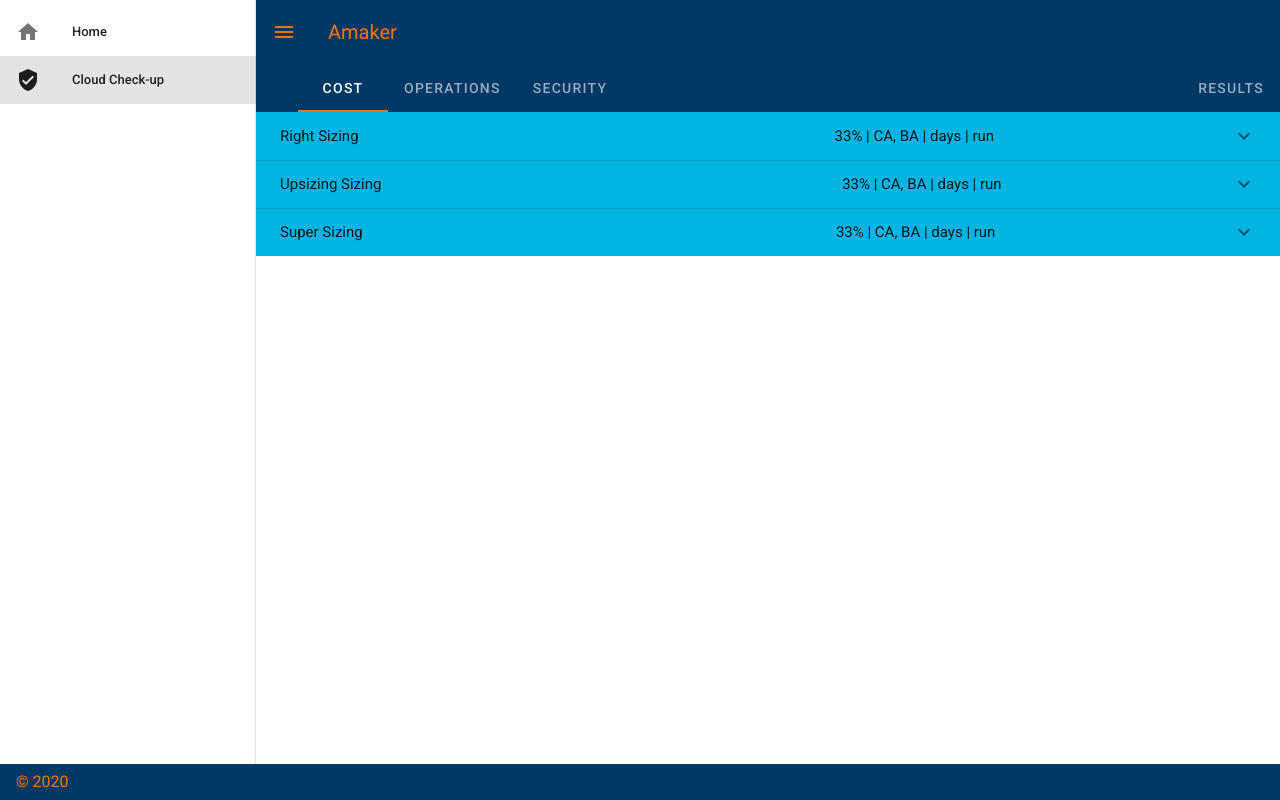
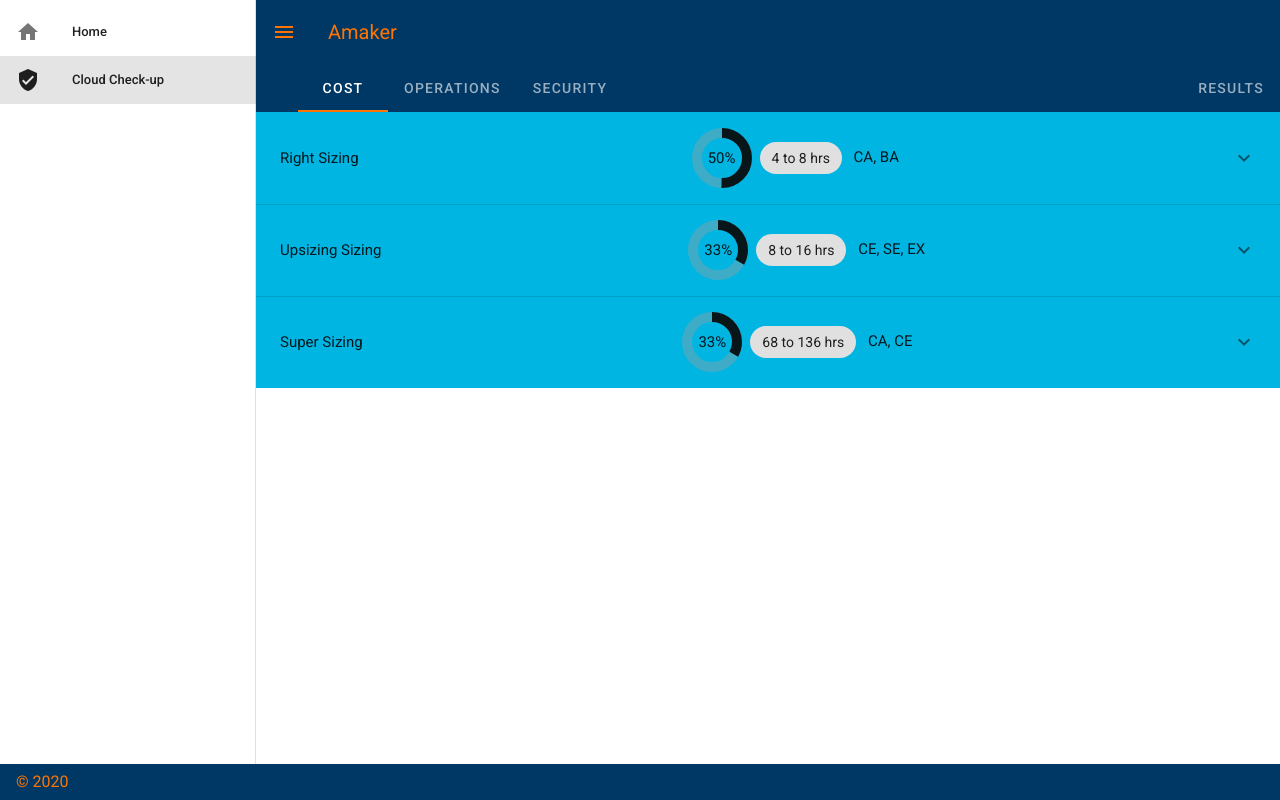
Before and after one commit to mattv/amaker, a Vue app: page /assess in a window 1280 px wide. Built offline with nearby package versions, Linux system fonts and the light colour scheme.

Commit message:
add roles, ui tweaks, bugs fixes
- wired up roles prototype
- add score progress indicator
- formatting effort ranges
- fix effort calc bug

```diff
--- a/src/components/Activity.vue
+++ b/src/components/Activity.vue
@@ -4,8 +4,18 @@
     <v-expansion-panel-header color="accent">
 
       <span>{{ title }}</span>
-      <v-spacer/>
-      <span>{{ percent }}% | CA, BA | days | run</span>
+      <span>
+        <v-progress-circular
+          :value="percent"
+          size="60"
+          width="10"
+          rotate="-90"
+        >
+          {{ percent }}%
+        </v-progress-circular>
+        <v-chip class="ma-2">{{ effort}}</v-chip>
+        {{ roles }}
+      </span>
 
     </v-expansion-panel-header>
 
@@ -53,6 +63,13 @@ export default {
     goal () {
       return this.$store.state.activities[this.id].goal
     },
+    effort () {
+      const range = this.$store.getters.activityEffort(this.id)
+      return `${range.join(' to ')} hrs`
+    },
+    roles () {
+      return this.$store.state.activities[this.id].roles.join(', ').toUpperCase()
+    },
   },
 }
 </script>
--- a/src/components/Result.vue
+++ b/src/components/Result.vue
@@ -27,7 +27,7 @@ export default {
         return {
           area: area.name,
           percent: `${getters.areaScore(area.id)}%`,
-          effort: getters.areaEffort(area.id),
+          effort: getters.areaEffort(area.id).join(' - '),
           roles: 'CA, BA'
         }
       })
--- a/src/store/index.js
+++ b/src/store/index.js
@@ -59,7 +59,8 @@ export default new Vuex.Store({
         title: 'Right Sizing',
         description: 'Right sizing is the activity of...',
         goal: 'Get the size right',
-        probeIds: ['1', '2', '3']
+        roles: ['ca', 'ba'],
+        probeIds: ['1', '2']
       },
       '2': {
         id: 2,
@@ -67,7 +68,8 @@ export default new Vuex.Store({
         title: 'Wrong Sizing',
         description: 'Wrong sizing is the activity of...',
         goal: 'Get the size wrong',
-        probeIds: ['4', '5', '6' ]
+        roles: ['ba', 'ce', 'dv'],
+        probeIds: ['3', '4', '5', '6' ]
       },
       '3': {
         id: 3,
@@ -75,6 +77,7 @@ export default new Vuex.Store({
         title: 'Upsizing Sizing',
         description: 'Upsizing sizing is the activity of...',
         goal: 'Get the size more up',
+        roles: ['ce', 'se', 'ex'],
         probeIds: ['7', '8', '9' ]
       },
       '4': {
@@ -83,6 +86,7 @@ export default new Vuex.Store({
         title: 'Super Sizing',
         description: 'Super sizing is the activity of...',
         goal: 'Get the size superest',
+        roles: ['ca', 'ce'],
         probeIds: ['10', '11', '12' ]
       },
     },
@@ -107,7 +111,7 @@ export default new Vuex.Store({
     },
     activityEffort: ({activities}, {probes}) => (activityId) => {
       const probeIds = activities[activityId].probeIds
-      const efforts = probes(probeIds).filter(p => p.passed).map(p => p.effort)
+      const efforts = probes(probeIds).filter(p => !p.passed).map(p => p.effort)
       return efforts.reduce((a, b) => {
         return [a[0] + b[0], a[1] + b[1]]
       }, [0, 0])
@@ -138,6 +142,7 @@ export default new Vuex.Store({
     probes: ({probes}) => (ids) => {
       return ids.map(id => probes[id])
     },
+
   },
   mutations: {
     updateProbe ({probes}, payload) {
```
